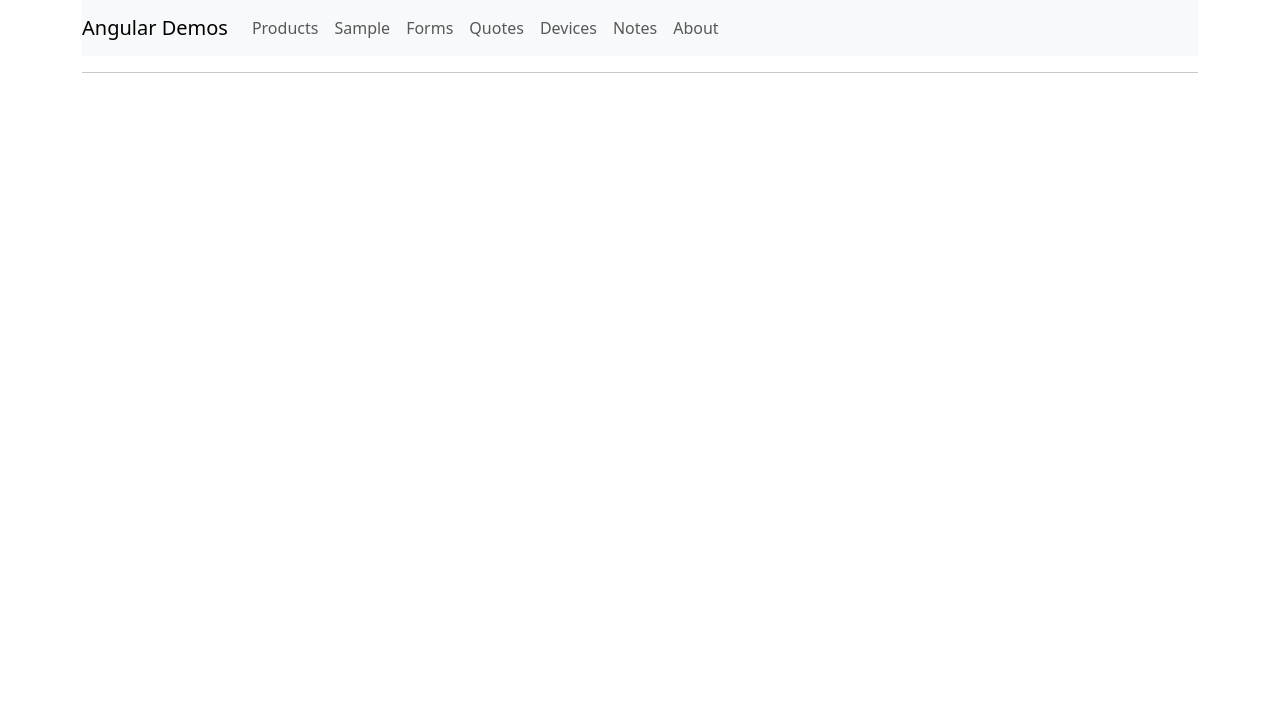
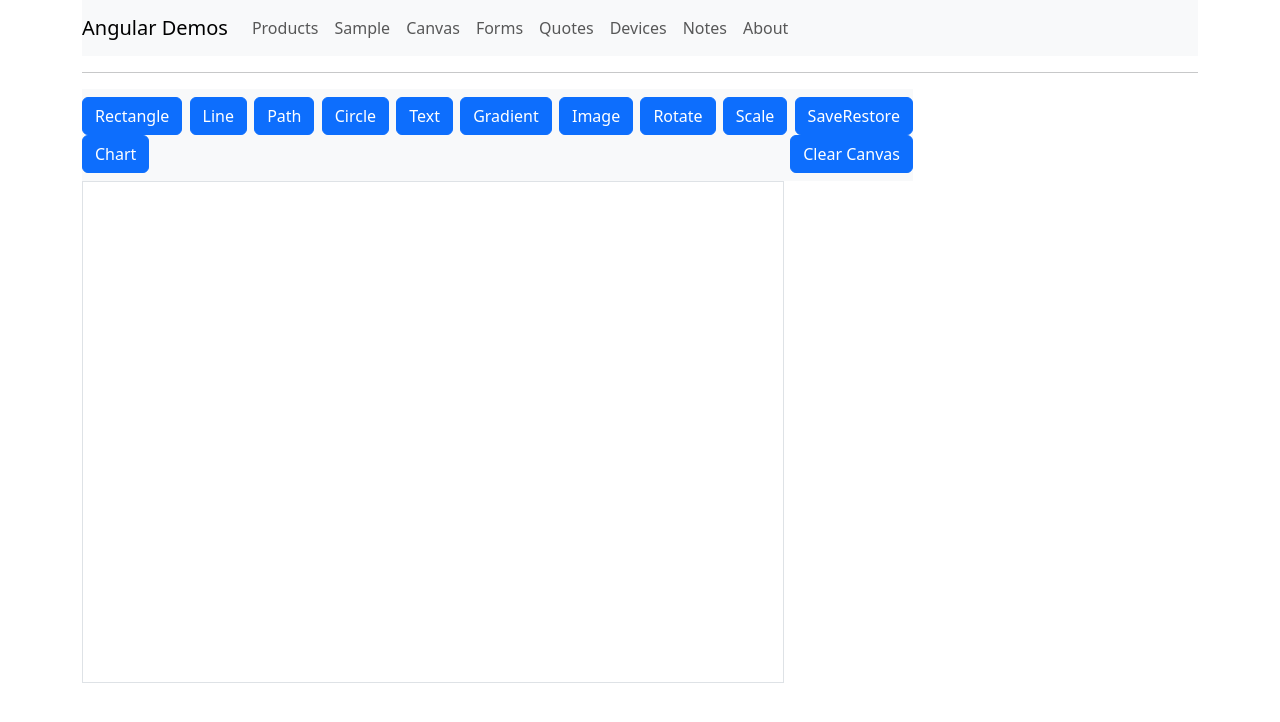
Before and after one commit to jawadhasan/angular-demos, an Angular app: page /canvas in a window 1280 px wide. Before the commit this address led to /. Shown: the top 722 px of the page. Built offline with nearby package versions, Linux system fonts and the light colour scheme.

Commit message:
canvas demo added

```diff
--- a/src/app/app-routing.module.ts
+++ b/src/app/app-routing.module.ts
@@ -7,11 +7,14 @@ import { HomeComponent } from './components/home/home.component';
 import { DevicesComponent } from './components/devices/devices.component';
 import { NotesListComponent } from './components/notes/notes-list.component';
 import { FormsSampleComponent } from './components/sample/forms-sample.component';
+import { CanvasDemoComponent } from './components/canvas-demo/canvas-demo.component';
 
 const routes: Routes = [
   { path: 'products', component: ProductsComponent },
   { path: 'sample', component: SampleComponent },
   { path: 'forms', component: FormsSampleComponent },
+  { path: 'canvas', component: CanvasDemoComponent },
+
   {
     path: 'quotes',
     loadChildren: () =>
--- a/src/app/app.module.ts
+++ b/src/app/app.module.ts
@@ -23,6 +23,7 @@ import { HeaderComponent } from './header.component';
 import { ConvertToSpaces } from './common/convert-to-space.pipe';
 import { DisplayNoteCategory } from './components/notes/display-note-category.pipe';
 import { FormsSampleComponent } from './components/sample/forms-sample.component';
+import { CanvasDemoComponent } from './components/canvas-demo/canvas-demo.component';
 
 
 @NgModule({
@@ -46,7 +47,8 @@ import { FormsSampleComponent } from './components/sample/forms-sample.component
 
     //pipes
     ConvertToSpaces,
-    DisplayNoteCategory
+    DisplayNoteCategory,
+    CanvasDemoComponent
   ],
   imports: [
     BrowserModule,
--- /dev/null
+++ b/src/app/components/canvas-demo/canvas-demo.component.html
@@ -0,0 +1,27 @@
+<h2>{{pageTitle}}</h2>
+
+<div class="row">
+  <div class="col col-md-9">
+
+    <nav class="navbar navbar-light bg-light">
+      <button class="btn btn-primary" (click)="drawRect()">Rectangle</button>
+      <button class="btn btn-primary" (click)="drawLine()">Line</button>
+      <button class="btn btn-primary" (click)="drawPath()">Path</button>
+      <button class="btn btn-primary" (click)="drawCircle()">Circle</button>
+      <button class="btn btn-primary" (click)="drawText()">Text</button>
+      <button class="btn btn-primary" (click)="drawGradient()">Gradient</button>
+      <button class="btn btn-primary" (click)="drawImage()">Image</button>
+      <button class="btn btn-primary" (click)="rotate()">Rotate</button>
+      <button class="btn btn-primary" (click)="scale()">Scale</button>
+      <button class="btn btn-primary" (click)="SaveStateAndRestore()">SaveRestore</button>
+      <button class="btn btn-primary" (click)="drawChart()">Chart</button>
+      <button class="btn btn-primary" (click)="clear()">Clear Canvas</button>
+    </nav>
+
+  </div>
+</div>
+
+
+<canvas #mainCanvas id="mainCanvas" width="700" height="500" class="border">
+  HTML-5 Canvas is not supported on your Browser!
+</canvas>
--- /dev/null
+++ b/src/app/components/canvas-demo/canvas-demo.component.ts
@@ -0,0 +1,264 @@
+import {
+  AfterViewInit,
+  Component,
+  ElementRef,
+  OnInit,
+  ViewChild,
+} from '@angular/core';
+
+@Component({
+  selector: 'app-canvas-demo',
+  templateUrl: './canvas-demo.component.html',
+  styleUrls: ['./canvas-demo.component.css'],
+})
+export class CanvasDemoComponent implements OnInit, AfterViewInit {
+  pageTitle: 'Canvas Demo';
+
+  @ViewChild('mainCanvas') canvasElem: ElementRef;
+
+  constructor() {}
+
+  ngOnInit(): void {}
+
+  ngAfterViewInit(): void {
+    const canvas = this.canvasElem.nativeElement;
+    let ctx = canvas.getContext('2d');
+    console.log(canvas);
+  }
+
+  drawRect() {
+    const canvas = this.canvasElem.nativeElement;
+    let ctx = canvas.getContext('2d');
+
+    //drawing on canvas
+    ctx.fillStyle = 'green';
+    ctx.fillRect(0, 0, 100, 80); // draw at 0,0 (widht 100, height 80)
+  }
+
+  drawLine() {
+    const canvas = this.canvasElem.nativeElement;
+    let ctx = canvas.getContext('2d');
+
+    //moves the starting point of drawing to x=100,y=0
+    ctx.moveTo(100, 0);
+
+    //will create a line from startpoint (x=100,y=0) to endpoint (x=200, y=100)
+    ctx.lineTo(200, 100);
+
+    //actually draw
+    ctx.stroke();
+  }
+
+  drawPath() {
+    const canvas = this.canvasElem.nativeElement;
+    let ctx = canvas.getContext('2d');
+
+    ctx.beginPath();
+    ctx.moveTo(10, 10);
+    ctx.lineTo(100, 10);
+    ctx.lineTo(100, 100);
+    ctx.lineTo(10, 100);
+    ctx.closePath();
+    ctx.fillStyle = 'red';
+    ctx.fill();
+    ctx.stroke();
+  }
+
+  drawCircle() {
+    const canvas = this.canvasElem.nativeElement;
+    let ctx = canvas.getContext('2d');
+    ctx.beginPath();
+    // ctx.arc(100, 100, 60, 0, 2 * Math.PI);
+    ctx.arc(100, 100, 60, this.degToRad(0), this.degToRad(360), false);
+    ctx.fillStyle = 'red';
+    ctx.fill();
+    // ctx.strokeStyle('red');
+    ctx.stroke();
+  }
+
+  drawText() {
+    const canvas = this.canvasElem.nativeElement;
+    let ctx = canvas.getContext('2d');
+
+    let text = 'Welecome to HTML-5';
+    ctx.font = '22px Arial';
+
+    ctx.fillText(text, 50, 50);
+    ctx.strokeText(text, 50, 100);
+  }
+
+  drawGradient() {
+    const canvas = this.canvasElem.nativeElement;
+    let ctx = canvas.getContext('2d');
+
+    let gradient = ctx.createLinearGradient(0, 0, 200, 0); //specify position and size. Gradient is for
+    gradient.addColorStop(0, 'red');
+    gradient.addColorStop(0.5, 'blue');
+    gradient.addColorStop(1, 'green');
+    ctx.fillStyle = gradient;
+    ctx.fillRect(10, 10, 190, 80); //our rectangle is smaller than gradient area, thats why green is not shown (150->190 green show)
+  }
+
+  //
+
+  drawImage() {
+    const canvas = this.canvasElem.nativeElement;
+    let ctx = canvas.getContext('2d');
+    ctx.scale(2, 2); // Doubles size of anything draw to canvas.
+
+    let x = 10;
+    let y = 20;
+
+    let width = 200;
+    let height = 300;
+
+    //image
+    var helloWorldImage = new Image();
+    helloWorldImage.onload = function () {
+      //The anonymous callback function will be executed when the onload event occurs. When the image has loaded,
+
+      //ctx.drawImage(helloWorldImage, x, y); //Simply draw
+      ctx.drawImage(helloWorldImage, x, y, width, height);
+    };
+    helloWorldImage.src = '/assets/images/hive.svg'; //'https://www.w3schools.com/html/html5.gif'; //cross origin issue
+  }
+
+  rotate() {
+    const canvas = this.canvasElem.nativeElement;
+    let ctx = canvas.getContext('2d');
+
+    let w = 150;
+    let h = 150;
+
+    ctx.translate(canvas.width / 2, canvas.height / 2);
+    ctx.rotate(Math.PI / 4);
+
+    ctx.fillStyle = 'red';
+    ctx.fillRect(0, 0, w, h);
+  }
+
+  scale() {
+    const canvas = this.canvasElem.nativeElement;
+    let ctx = canvas.getContext('2d');
+
+    let w = 150;
+    let h = 150;
+
+    ctx.scale(1, 0.5);
+
+    ctx.fillStyle = 'red';
+    ctx.fillRect(0, 0, w, h);
+  }
+
+  SaveStateAndRestore() {
+    const canvas = this.canvasElem.nativeElement;
+    let ctx = canvas.getContext('2d');
+
+    ctx.fillStyle = 'yellow';
+    ctx.fillRect(0, 0, 200, 200);
+    ctx.save();
+
+    ctx.fillStyle = 'red';
+    ctx.fillRect(15, 15, 100, 100);
+    ctx.save();
+
+    ctx.fillStyle = 'blue';
+    ctx.fillRect(30, 30, 100, 100);
+    ctx.restore();
+
+    ctx.fillRect(45, 45, 100, 100);
+    ctx.restore();
+
+    ctx.fillRect(60, 60, 100, 100);
+  }
+
+  private degToRad(degrees) {
+    return (degrees * Math.PI) / 180;
+  }
+
+  clear() {
+    const canvas = this.canvasElem.nativeElement;
+    let ctx = canvas.getContext('2d');
+    ctx.clearRect(0, 0, canvas.width, canvas.height); //reset canvas
+  }
+
+  drawChart() {
+    const canvas = this.canvasElem.nativeElement;
+    let ctx = canvas.getContext('2d');
+    this.showChart(ctx, canvas);
+  }
+
+  showChart(ctx, canvas) {
+    //clear the canvas
+    canvas.widht = canvas.widht;
+
+    //hard-coded values, can get via AJAX
+    let productSales = new Array();
+    productSales[0] = 'Jan, 170';
+    productSales[1] = 'Feb, 320';
+    productSales[2] = 'Mar, 350';
+    productSales[3] = 'Apr, 170';
+    productSales[4] = 'May, 240';
+    productSales[5] = 'Jun, 370';
+    productSales[6] = 'Jul, 330';
+    productSales[7] = 'Aug, 390';
+    productSales[8] = 'Sep, 300';
+    productSales[9] = 'Oct, 205';
+    productSales[10] = 'Nov, 290';
+    productSales[11] = 'Dec, 388';
+
+    //bar-chart graph (couple of axis, couple of bars)
+
+    this.createBarChart(ctx, productSales, 30, 20, canvas.height - 20);
+  }
+
+  createBarChart(ctx, data, startX, barWidth, chartHeight) {
+    ctx.lineWidth = '1.2'; //this line will be used for drawing of axis
+    let startY = 480;
+
+    this.createAxis(ctx, startX, startY, startX, 20); //vertical axis
+    this.createAxis(ctx, startX, startY, 650, startY); // Horizontal axis
+
+    ctx.lineWidth = '0.0'; //reset the line-width
+    let maxValue = 0;
+
+    for (let i = 0; i < data.length; i++) {
+      let item = data[i].split(',');
+      let itemName = item[0];
+      let itemValue = item[1];
+
+      if (parseInt(itemValue) > maxValue) {
+        maxValue = itemValue;
+      }
+
+      ctx.fillStyle = 'blue';
+      let valX = 20 + startX + i * barWidth + i + i * 30;
+      let valY = chartHeight - itemValue;
+      this.createBar(ctx, valX, valY, barWidth, itemValue);
+
+      //place text below the horizontal axis
+      ctx.textAlign = 'left';
+      ctx.fillStyle = 'black';
+      let valYY = chartHeight + 15;
+      ctx.fillText(itemName, valX, valYY);
+    }
+  }
+
+  createAxis(ctx, startX, startY, endX, endY) {
+    ctx.beginPath();
+    ctx.moveTo(startX, startY);
+    ctx.lineTo(endX, endY);
+    ctx.closePath();
+    ctx.stroke();
+  }
+
+  createBar(ctx, x, y, widht, height) {
+    ctx.beginPath();
+    ctx.rect(x, y, widht, height);
+    ctx.closePath();
+    ctx.stroke();
+    ctx.fill();
+
+    ctx.closePath();
+  }
+}
--- a/src/app/header.component.ts
+++ b/src/app/header.component.ts
@@ -18,6 +18,10 @@ import { Component } from '@angular/core';
 
       <li class="nav-item">
         <a class="nav-link" routerLink="/sample">Sample</a>
+      </li>
+
+      <li class="nav-item">
+        <a class="nav-link" routerLink="/canvas">Canvas</a>
       </li>
 
       <li class="nav-item">
```
Also changed, not shown: src/app/components/canvas-demo/canvas-demo.component.css (added), 1 other file (tests, documents, lock files or other folders).
